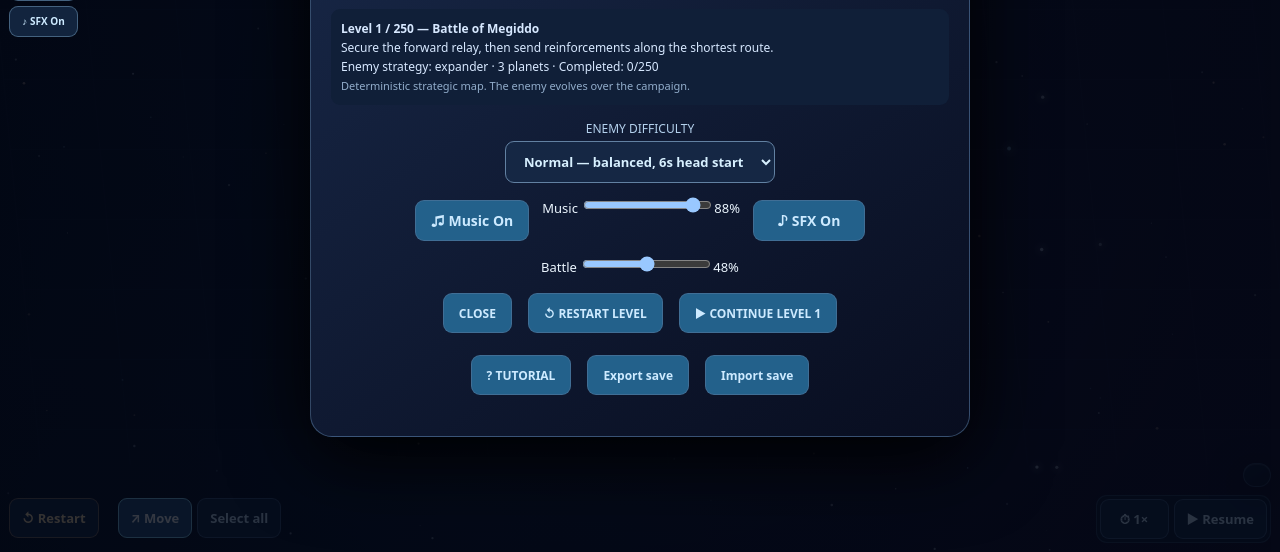
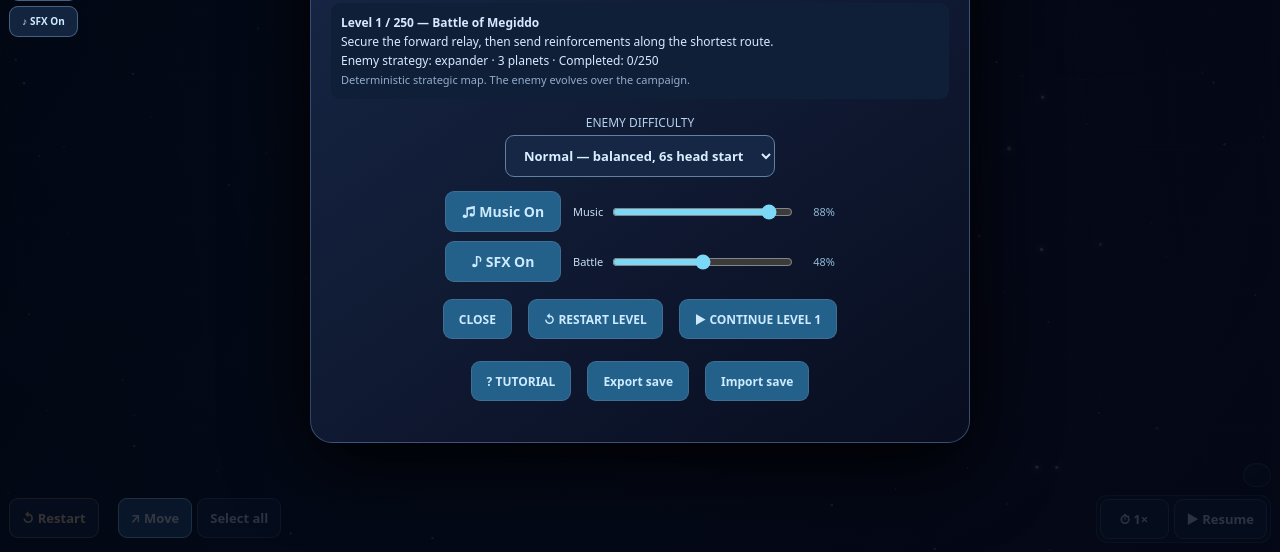
Before and after one commit to Autonomous-Builder-Bot/Dotfront, a plain HTML site: page index.html in a window 1280 px wide. Shown: the part 248-800 px from the top of the page. Drawn offline with Linux system fonts and the light colour scheme.

Commit message:
Style accessible independent ambient music and battle-note volume controls

```diff
--- a/app.css
+++ b/app.css
@@ -498,3 +498,12 @@ body{overscroll-behavior:none;-webkit-tap-highlight-color:transparent}
   width:66px;height:28px;min-height:28px;font-size:9px;
  }
 }
+
+/* Musical Battlefield mixer — explicit balance between ambient score and
+   aggregated unit notes. Labels remain tappable in the campaign menu. */
+.audioPreferences{display:grid;grid-template-columns:auto minmax(120px,1fr);align-items:center;gap:9px 12px;margin:14px auto 7px;max-width:390px}
+.audioPreferences .button{margin:0!important;min-width:116px!important}
+.audioVolume{display:flex;align-items:center;gap:7px;color:#c7dff0;font-size:11px;text-align:left;white-space:nowrap}
+.audioVolume input{min-width:50px;flex:1;accent-color:#7bd9f7;touch-action:pan-x;cursor:pointer}
+.audioVolume span{width:33px;display:inline-block;text-align:right;font-variant-numeric:tabular-nums;color:#92b9d7}
+@media(max-width:420px){.audioPreferences{gap:9px 7px}.audioPreferences .button{min-width:99px!important}.audioVolume{gap:4px}}
```
